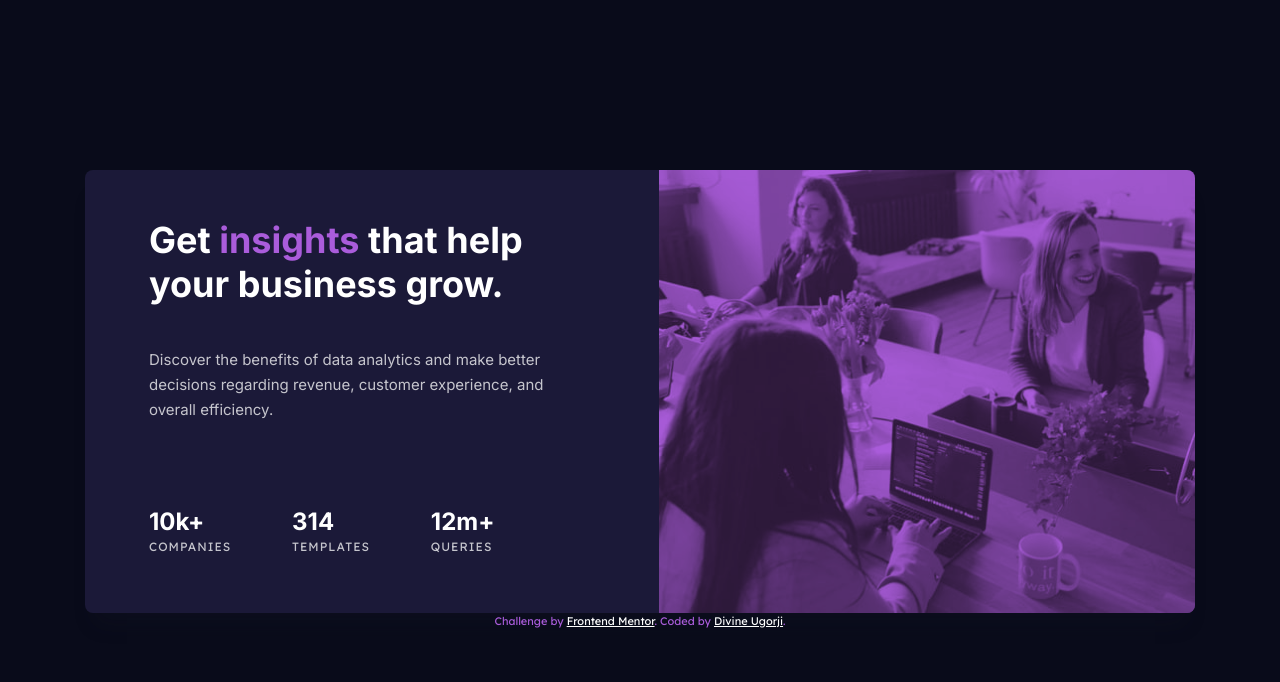
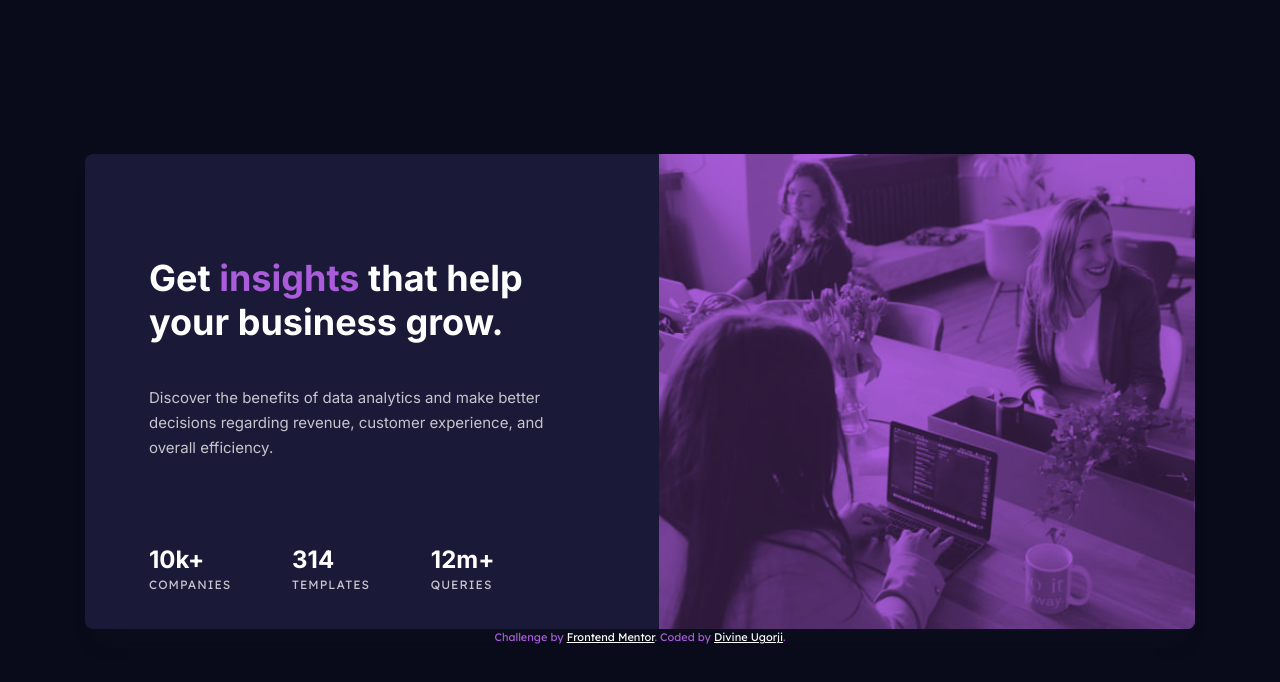
Before and after one commit to DivineUgorji/stats-preview-card-component-main, a plain HTML site: page index.html in a window 1280 px wide. Drawn offline with Linux system fonts and the light colour scheme.

Commit message:
Add padding to card content title

```diff
--- a/style.css
+++ b/style.css
@@ -173,9 +173,9 @@ img {
   .stats-card__title {
     font-size: 2.25rem;
     line-height: 2.75rem;
-    margin-top: 1rem;
     margin-left: 2rem;
-    margin-right: 4.4rem;
+    padding-top: 4.4rem;
+    padding-right: 4.4rem;
   }
 
   .stats-card__description {
```
